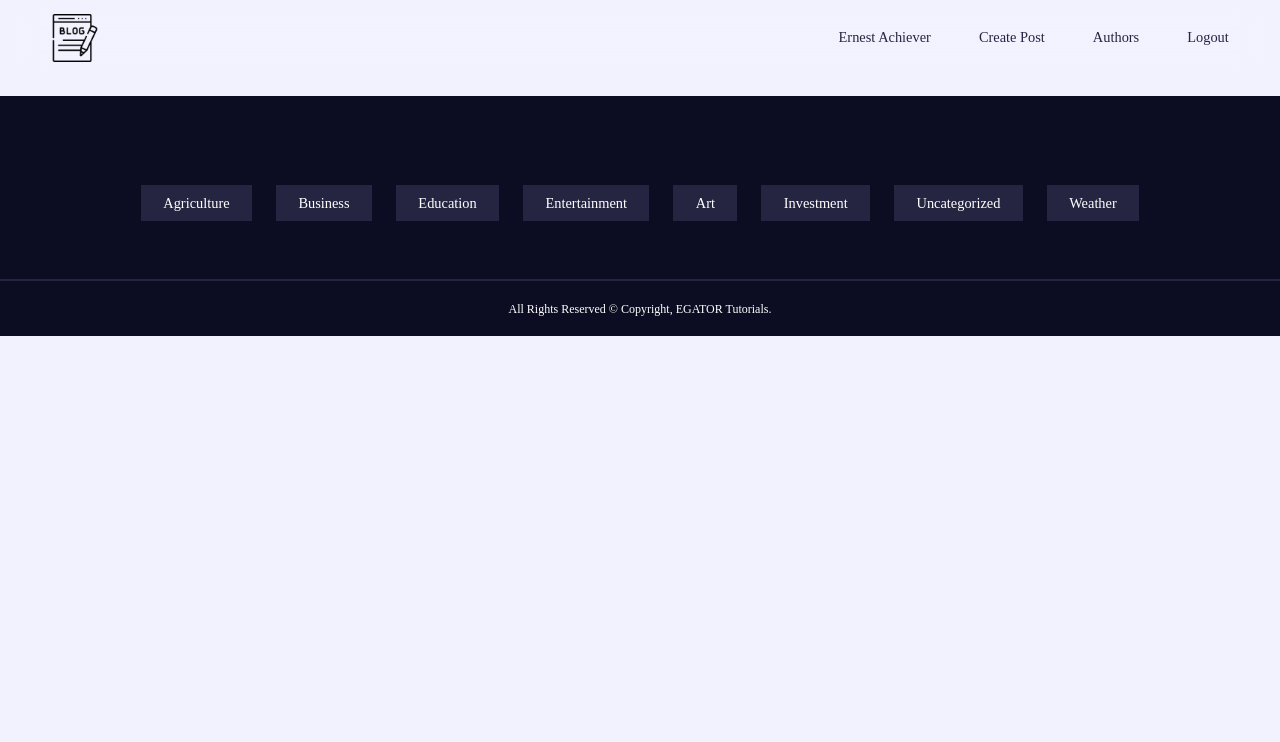
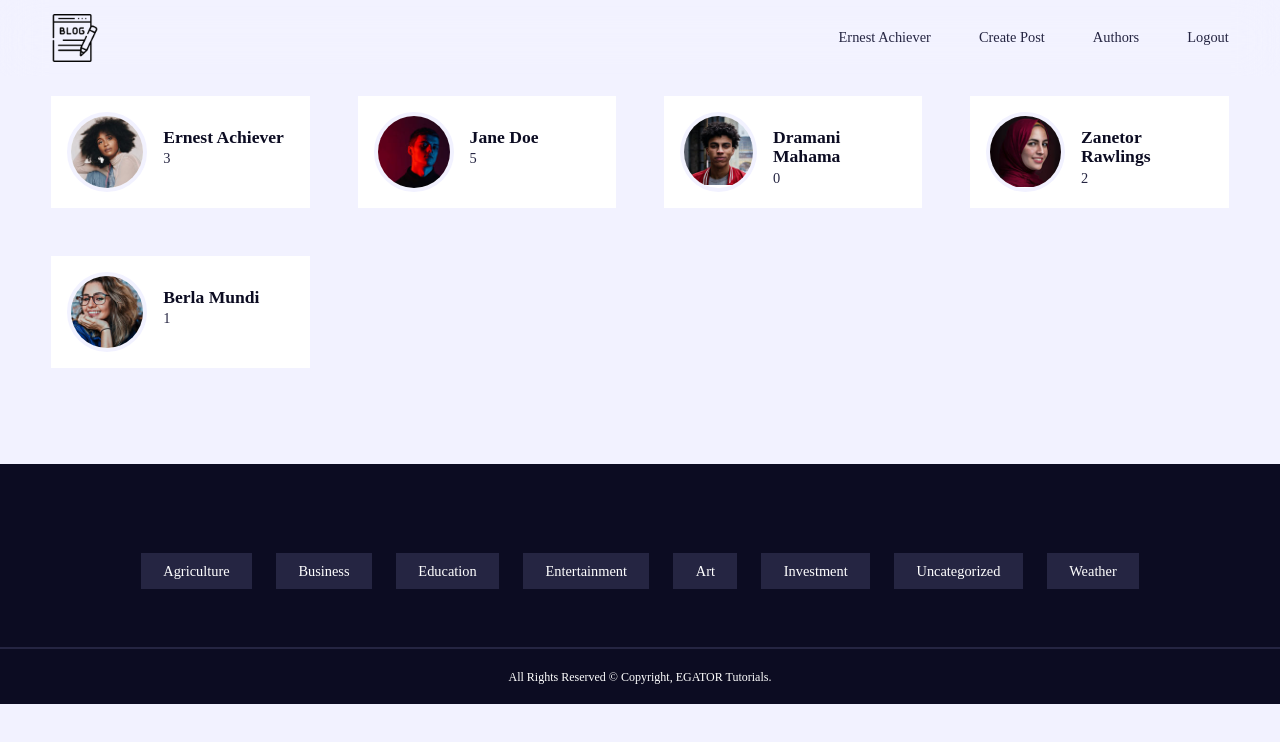
Before and after one commit to Mandy-tee/mern-blog, a React (Vite) app in the folder client/: page /authors in a window 1280 px wide. Shown: the top 742 px of the page. Built offline with nearby package versions, Linux system fonts and the light colour scheme.

Commit message:
Authors page, user-profille, register and login pages have been worked on

```diff
--- a/client/src/components/Header.jsx
+++ b/client/src/components/Header.jsx
@@ -2,7 +2,7 @@ import React from 'react'
 import { Link } from 'react-router-dom'
 import Logo from '../assets/images/logo.png'
 // import {Fabars} from 'react-icons/fa'
-import {AiOutlineClose} from 'react-icons/ai'
+import { AiOutlineClose } from 'react-icons/ai'
 
 const Header = () => {
   return (
@@ -12,7 +12,7 @@ const Header = () => {
           <img src={Logo} alt="Navbar Logo" />
         </Link>
         <ul className='nav_menu'>
-          <li><Link to='/profile'>Ernest Achiever</Link></li>
+          <li><Link to='/profile/sdfsdf'>Ernest Achiever</Link></li>
           <li><Link to='/create'>Create Post</Link></li>
           <li><Link to='/authors'>Authors</Link></li>
           <li><Link to='/logout'>Logout</Link></li>
--- a/client/src/index.css
+++ b/client/src/index.css
@@ -356,3 +356,107 @@ textarea {
     display: block;
     margin-top: 1.5rem;
 }
+
+.register small a,
+.login small a {
+    color: var(--color-primary);
+}
+
+
+/*================= Authors ================= */
+.authors_container {
+    display: grid;
+    grid-template-columns: repeat(4, 1fr);
+    gap: 3rem;
+}
+
+.author {
+    background: var(--color-white);
+    padding: 1rem;
+    border-radius: var(--radius-3);
+    display: flex;
+    gap: 1rem;
+    transition: var(--transition);
+}
+
+.author:hover {
+    box-shadow: 0 1rem 1.5rem rgba(0, 0, 0, 0.07);
+}
+
+.author_avatar {
+    width: 5rem;
+    aspect-ratio: 1/1;
+    border-radius: 50%;
+    border: 0.3rem solid var(--color-bg);
+    overflow: hidden;
+}
+
+.author_info {
+    margin-top: 1rem;
+}
+
+
+/*================= User Profile ================= */
+.profile_container {
+    display: grid;
+    place-items: center;
+    text-align: center;
+}
+
+.profile_details {
+    width: 100%;
+}
+
+.avatar_wrapper {
+    width: 15rem;
+    aspect-ratio: 1/1;
+    position: relative;
+    margin-inline: auto;
+    margin-top: 1rem;
+}
+
+.profile_avatar {
+    height: 100%;
+    border-radius: 50%;
+    border: 1rem solid var(--color-white);
+    overflow: hidden;
+}
+
+.avatar_form {
+    height: 1rem;
+}
+
+.avatar_form input {
+    visibility: hidden;
+}
+
+.avatar_form label,
+.profile_avatar-btn {
+    background: var(--color-gray-900);
+    color: var(--color-white);
+    font-size: 1.3rem;
+    position: absolute;
+    right: 2rem;
+    bottom: 1.4rem;
+    width: 3rem;
+    height: 3rem;
+    display: grid;
+    place-items: center;
+    border-radius: 50%;
+}
+
+.profile_avatar-btn {
+    cursor: pointer;
+    padding: 0;
+    background: var(--color-primary);
+}
+
+.profile_details h1 {
+    margin-top: 1.5rem;
+}
+
+.form.profile_form {
+    margin-top: 3rem;
+    margin-inline: auto;
+    width: var(--form-width);
+}
--- a/client/src/pages/Authors.jsx
+++ b/client/src/pages/Authors.jsx
@@ -1,10 +1,41 @@
-import React from 'react'
+import React, { useState } from 'react'
+
+import Avatar1 from '../assets/images/avatar1.jpg'
+import Avatar2 from '../assets/images/avatar2.jpg'
+import Avatar3 from '../assets/images/avatar3.jpg'
+import Avatar4 from '../assets/images/avatar4.jpg'
+import Avatar5 from '../assets/images/avatar5.jpg'
+import { Link } from 'react-router-dom'
+
+const authorsData = [
+  { id: 1, avatar: Avatar1, name: 'Ernest Achiever', posts: 3 },
+  { id: 2, avatar: Avatar2, name: 'Jane Doe', posts: 5 },
+  { id: 3, avatar: Avatar3, name: 'Dramani Mahama', posts: 0 },
+  { id: 4, avatar: Avatar4, name: 'Zanetor Rawlings', posts: 2 },
+  { id: 5, avatar: Avatar5, name: 'Berla Mundi', posts: 1 }
+]
 
 const Authors = () => {
+  const [authors, setAuthors] = useState(authorsData)
   return (
-    <div>
+    <section className='authors'>
+      {authors.length > 0 ? <div className='container authors_container'>
+        {
+          authors.map(({ id, avatar, name, posts }) => {
+            return <Link key={id} to={`posts/users/${id}`} className='author'>
+              <div className='author_avatar'>
+                <img src={avatar} alt={`Image of ${name}`} />
+              </div>
+              <div className='author_info'>
+                <h4>{name}</h4>
+                <p>{posts}</p>
+              </div>
+            </Link>
+          })
+        }
 
-    </div>
+      </div> : <h2 className='center'>No users/authors found.</h2>}
+    </section>
   )
 }
 
--- a/client/src/pages/Login.jsx
+++ b/client/src/pages/Login.jsx
@@ -1,10 +1,31 @@
-import React from 'react'
+import React, { useState } from 'react'
+import { Link } from 'react-router-dom'
 
 const Login = () => {
+  const [userData, setUserData] = useState({
+    email: '',
+    password: ''
+  })
+
+  const changeInputHandler = (e) => {
+    setUserData(prevState => {
+      return { ...prevState, [e.target.name]: e.target.value }
+    })
+  }
+
   return (
-    <div>
-
-    </div>
+    <section className='login'>
+      <div className='container'>
+        <h2>Sign In</h2>
+        <form className='form login_form'>
+          <p className='form_error-message'>This is an error message</p>
+          <input type='text' placeholder='Email' name='email' value={userData.email} onChange={changeInputHandler} />
+          <input type='password' placeholder='Password' name='password' value={userData.password} onChange={changeInputHandler} autoFocus />
+          <button type='submit' className='btn primary'>Login</button>
+        </form>
+        <small>Don't have an account? <Link to='/register'>Sign up</Link></small>
+      </div>
+    </section>
   )
 }
 
--- a/client/src/pages/Register.jsx
+++ b/client/src/pages/Register.jsx
@@ -23,8 +23,8 @@ const Register = () => {
           <p className='form_error-message'>This is an error message</p>
           <input type='text' placeholder='Full Name' name='name' value={userData.name} onChange={changeInputHandler} />
           <input type='text' placeholder='Email' name='email' value={userData.email} onChange={changeInputHandler} />
-          <input type='password' placeholder='Password' name='pasword' value={userData.password} onChange={changeInputHandler} />
-          <input type='password' placeholder='Confirm Password' name='pasword2' value={userData.password2} onChange={changeInputHandler} />
+          <input type='password' placeholder='Password' name='password' value={userData.password} onChange={changeInputHandler} />
+          <input type='password' placeholder='Confirm Password' name='password2' value={userData.password2} onChange={changeInputHandler} />
           <button type='submit' className='btn primary'>Register</button>
         </form>
         <small>Already have an accout? <Link to='/login'>Sign in</Link></small>
--- a/client/src/pages/UserProfile.jsx
+++ b/client/src/pages/UserProfile.jsx
@@ -1,10 +1,51 @@
-import React from 'react'
+import React, { useState } from 'react'
+import { Link } from 'react-router-dom'
+import Avatar from '../assets/images/avatar15.jpg'
+import { FaEdit } from "react-icons/fa";
+import { FaCheck } from "react-icons/fa";
 
 const UserProfile = () => {
+  const [avatar, setAvatar] = useState(Avatar)
+  const [name, setName] = useState('')
+  const [email, setEmail] = useState('')
+  const [currentPassword, setCurrentPassword] = useState('')
+  const [newPassword, setNewPassword] = useState('')
+  const [confirmNewPassword, setConfirmNewPassword] = useState('')
+
   return (
-    <div>
+    <section className='profile'>
+      <div className='container profile_container'>
+        <Link to={`/myposts/sdfsdf`} className='btn'>My Posts</Link>
 
-    </div>
+        <div className='profile_details'>
+          <div className='avatar_wrapper'>
+            <div className='profile_avatar'>
+              <img src={avatar} alt="" />
+            </div>
+
+            {/* Form to update Avatar */}
+            <form className='avatar_form'>
+              <input type="file" name='avatar' id='avatar' onChange={e => setAvatar(e.target.files[0])} accept='png jpg jpeg' />
+              <label htmlFor="avatar"><FaEdit /></label>
+            </form>
+            <button className='profile_avatar-btn'><FaCheck /></button>
+          </div>
+
+          <h1>Ernest Achiever</h1>
+
+          {/* Form to update details */}
+          <form className='form profile_form'>
+            <p className='form_error-message'>This is an error message</p>
+            <input type="text" placeholder='Full Name' value={name} onChange={e => setName(e.target.value)} />
+            <input type="email" placeholder='Email' value={email} onChange={e => setEmail(e.target.value)} />
+            <input type="password" placeholder='Current Password' value={currentPassword} onChange={e => setCurrentPassword(e.target.value)} />
+            <input type="password" placeholder='New Password' value={newPassword} onChange={e => setNewPassword(e.target.value)} />
+            <input type="password" placeholder='Confirm new password' value={confirmNewPassword} onChange={e => setConfirmNewPassword(e.target.value)} />
+            <button type='submit' className='btn primary'>Update details</button>
+          </form>
+        </div>
+      </div>
+    </section>
   )
 }
 
```
